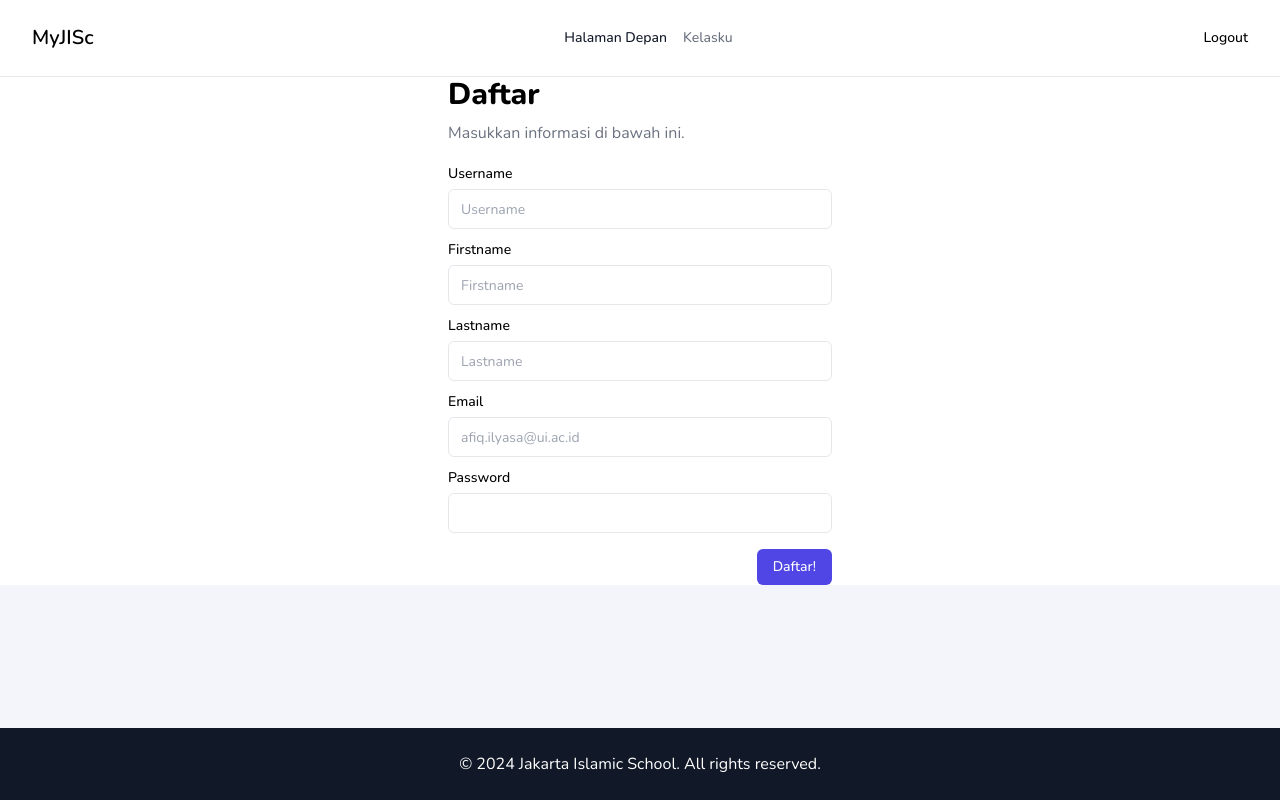
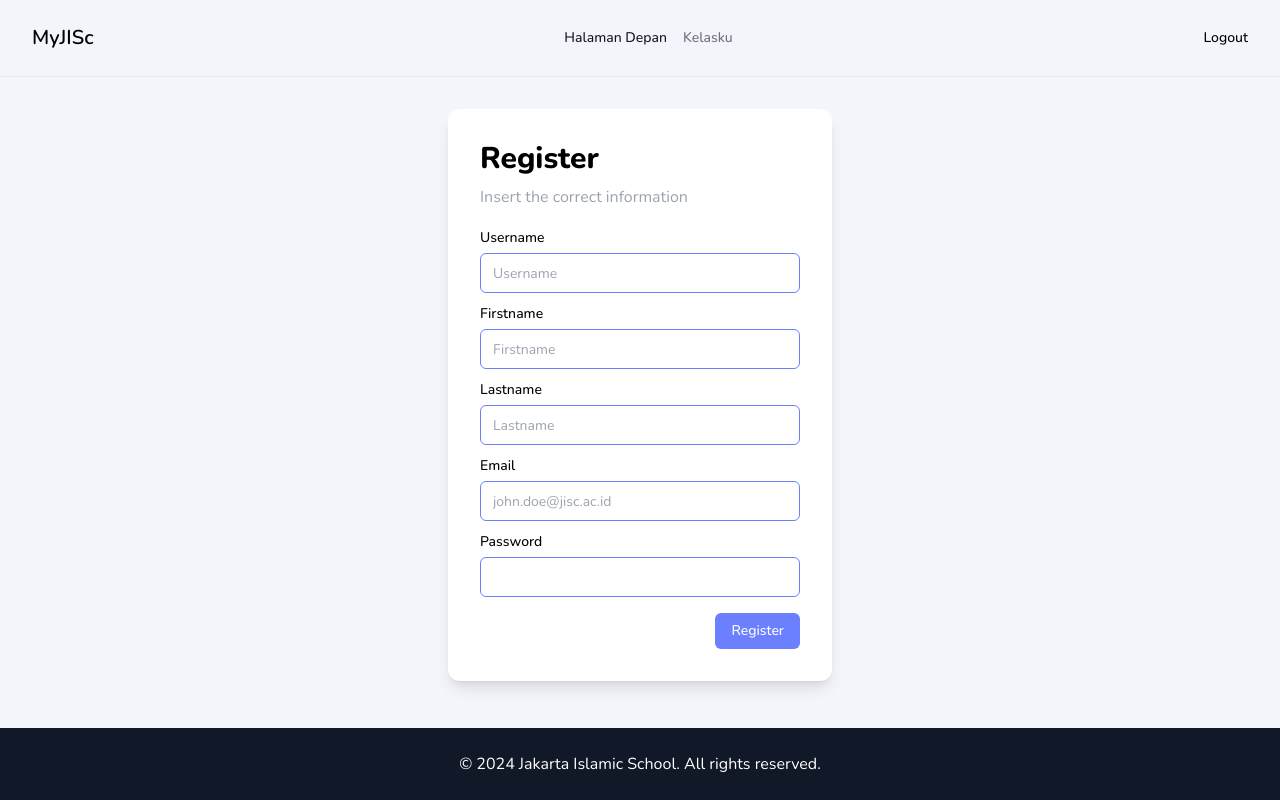
Before and after one commit to KingGedorah/d09-el-yasa-front-end, a Next.js app: page /user/register in a window 1280 px wide. Built offline with nearby package versions, Linux system fonts and the light colour scheme.

Commit message:
feat: fix styling for login and register

```diff
--- a/src/app/user/login/page.js
+++ b/src/app/user/login/page.js
@@ -24,7 +24,7 @@ const LoginPage = () => {
       sessionStorage.setItem('jwtToken', token);
       console.log(token);
       // Redirect to dashboard or some other page on successful login
-      window.location.href = '/artikel/1';
+      window.location.href = '/';
     } catch (error) {
       setError('Invalid email or password');
     }
@@ -38,7 +38,7 @@ const LoginPage = () => {
   };
 
   return (
-    <div className="bg-white dark:bg-gray-950">
+    <div className="bg-white">
       <Head>
         <title>Your Title</title>
         <meta charSet="UTF-8" />
@@ -48,13 +48,13 @@ const LoginPage = () => {
 
       <Navbar handleLogout={handleLogout} />
 
-      <main className="py-16 md:py-24 lg:py-32">
-        <div className="container px-4 md:px-6 flex items-center justify-center">
-          <div className="w-full max-w-sm space-y-4">
+      <main className="py-16 md:py-24 lg:py-32 bg-[#F3F5FB]">
+        <div className="container px-4 md:px-6 flex items-center justify-center mx-auto">
+          <div className="w-full max-w-sm space-y-4 p-8 bg-white rounded-xl shadow-lg">
             <div className="space-y-2">
-              <h1 className="text-3xl font-extrabold font-nunito-sans">Masuk</h1>
-              <p className="text-gray-500 dark:text-gray-400 font-nunito-sans">
-                Masukkan informasi akun Anda di bawah ini.
+              <h1 className="text-3xl font-extrabold font-nunito-sans">Welcome Back!</h1>
+              <p className="text-gray-400 font-nunito">
+                Please enter your account information
               </p>
             </div>
             <form onSubmit={handleSubmit}>
@@ -64,9 +64,10 @@ const LoginPage = () => {
                     Email
                   </label>
                   <input
-                    className="h-10 w-full rounded-md border bg-white px-3 py-2 text-sm placeholder-gray-400 focus:outline-none focus:ring-2 focus:ring-indigo-500 font-nunito-sans"
+                    required
+                    className="h-10 w-full rounded-md border border-[#6C80FF] px-3 py-2 text-sm placeholder-gray-400 font-nunito"
                     id="email"
-                    placeholder="afiq.ilyasa@ui.ac.id"
+                    placeholder="john.doe@jisc.ac.id"
                     value={email}
                     onChange={(e) => setEmail(e.target.value)}
                     style={{ color: 'black' }}
@@ -78,7 +79,8 @@ const LoginPage = () => {
                     Password
                   </label>
                   <input
-                    className="h-10 w-full rounded-md border bg-white px-3 py-2 text-sm placeholder-gray-400 focus:outline-none focus:ring-2 focus:ring-indigo-500 font-nunito-sans"
+                    required
+                    className="h-10 w-full rounded-md border border-[#6C80FF] px-3 py-2 text-sm placeholder-gray-400 font-nunito-sans"
                     id="password"
                     type="password"
                     value={password}
@@ -87,14 +89,13 @@ const LoginPage = () => {
                   />
                 </div>
               </div>
-
               {/* Submit */}
               <div className="flex justify-end mt-4">
                 <button
                   type="submit"
-                  className="px-4 py-2 text-sm font-medium rounded-md text-white bg-indigo-600 hover:bg-indigo-700 focus:outline-none focus:bg-indigo-700 font-nunito-sans"
+                  className="px-4 py-2 text-sm font-medium rounded-md text-white bg-[#6C80FF] hover:bg-indigo-700 focus:outline-none focus:bg-indigo-700 font-nunito"
                 >
-                  Masuk
+                  Login
                 </button>
               </div>
             </form>
--- a/src/app/user/register/page.js
+++ b/src/app/user/register/page.js
@@ -19,18 +19,15 @@ const RegisterPage = () => {
   const handleSubmit = async (e) => {
     e.preventDefault();
     try {
-      const response = await axios.post('https://myjisc-user-e270dbbfd631.herokuapp.com/api/v1/auth/Register', {
+      await axios.post('https://myjisc-user-e270dbbfd631.herokuapp.com/api/v1/auth/Register', {
         username,
         firstname: firstName,
         lastname: lastName,
         email,
         password
       });
-      const token = response.data.token;
-      sessionStorage.setItem('jwtToken', token);
-      console.log(token);
       // Redirect to dashboard or some other page on successful registration
-      // window.location.href = '/dashboard';
+      window.location.href = '/user/login';
     } catch (error) {
       console.error('Registration failed:', error);
       setError('Registration failed. Please try again.');
@@ -38,29 +35,30 @@ const RegisterPage = () => {
   };
 
   return (
-    <div className="bg-white dark:bg-gray-950">
+    <div className="bg-[#F3F5FB]">
       <Navbar />
-      <div className="container px-4 md:px-6 flex items-center justify-center">
-        <div className="w-full max-w-sm space-y-4">
+      <div className="container py-8 px-4 md:px-6 flex items-center justify-center mx-auto">
+        <div className="w-full max-w-sm space-y-4 bg-white p-8 rounded-xl shadow-lg">
           <div className="space-y-2">
-            <h1 className="text-3xl font-extrabold font-nunito-sans">Daftar</h1>
-            <p className="text-gray-500 dark:text-gray-400 font-nunito-sans">
-              Masukkan informasi di bawah ini.
+            <h1 className="text-3xl font-extrabold font-nunito-sans">Register</h1>
+            <p className="text-gray-400  font-nunito">
+              Insert the correct information
             </p>
           </div>
           <form onSubmit={handleSubmit}>
             <div className="space-y-2">
               <div className="space-y-1">
-                <label htmlFor="username" className="inline-block text-sm font-medium font-nunito-sans">
+                <label htmlFor="username" className="inline-block text-sm font-medium font-nunito">
                   Username
                 </label>
                 <input
-                  className="h-10 w-full rounded-md border bg-white px-3 py-2 text-sm placeholder-gray-400 focus:outline-none focus:ring-2 focus:ring-indigo-500 font-nunito-sans"
+                  className="h-10 w-full rounded-md border border-[#6C80FF] bg-white px-3 py-2 text-sm placeholder-gray-400  font-nunito"
                   id="username"
                   placeholder="Username"
                   value={username}
                   onChange={(e) => setUsername(e.target.value)}
                   style={{ color: 'black' }}
+                  required
                 />
               </div>
 
@@ -69,12 +67,13 @@ const RegisterPage = () => {
                   Firstname
                 </label>
                 <input
-                  className="h-10 w-full rounded-md border bg-white px-3 py-2 text-sm placeholder-gray-400 focus:outline-none focus:ring-2 focus:ring-indigo-500 font-nunito-sans"
+                  className="h-10 w-full rounded-md border border-[#6C80FF] bg-white px-3 py-2 text-sm placeholder-gray-400 font-nunito"
                   id="firstname"
                   placeholder="Firstname"
                   value={firstName}
                   onChange={(e) => setFirstName(e.target.value)}
                   style={{ color: 'black' }}
+                  required
                 />
               </div>
 
@@ -83,12 +82,13 @@ const RegisterPage = () => {
                   Lastname
                 </label>
                 <input
-                  className="h-10 w-full rounded-md border bg-white px-3 py-2 text-sm placeholder-gray-400 focus:outline-none focus:ring-2 focus:ring-indigo-500 font-nunito-sans"
+                  className="h-10 w-full rounded-md border border-[#6C80FF] bg-white px-3 py-2 text-sm placeholder-gray-400 font-nunito"
                   id="lastname"
                   placeholder="Lastname"
                   value={lastName}
                   onChange={(e) => setLastName(e.target.value)}
                   style={{ color: 'black' }}
+                  required
                 />
               </div>
 
@@ -97,13 +97,14 @@ const RegisterPage = () => {
                   Email
                 </label>
                 <input
-                  className="h-10 w-full rounded-md border bg-white px-3 py-2 text-sm placeholder-gray-400 focus:outline-none focus:ring-2 focus:ring-indigo-500 font-nunito-sans"
+                  className="h-10 w-full rounded-md border border-[#6C80FF] bg-white px-3 py-2 text-sm placeholder-gray-400 font-nunito"
                   id="email"
-                  placeholder="afiq.ilyasa@ui.ac.id"
+                  placeholder="john.doe@jisc.ac.id"
                   type="email"
                   value={email}
                   onChange={(e) => setEmail(e.target.value)}
                   style={{ color: 'black' }}
+                  required
                 />
               </div>
 
@@ -112,12 +113,13 @@ const RegisterPage = () => {
                   Password
                 </label>
                 <input
-                  className="h-10 w-full rounded-md border bg-white px-3 py-2 text-sm placeholder-gray-400 focus:outline-none focus:ring-2 focus:ring-indigo-500 font-nunito-sans"
+                  className="h-10 w-full rounded-md border border-[#6C80FF] bg-white px-3 py-2 text-sm placeholder-gray-400  focus:outline-none focus:ring-2 focus:ring-indigo-500 font-nunito-sans"
                   id="password"
                   type="password"
                   value={password}
                   onChange={(e) => setPassword(e.target.value)}
                   style={{ color: 'black' }}
+                  required
                 />
               </div>
 
@@ -143,9 +145,9 @@ const RegisterPage = () => {
             <div className="flex justify-end mt-4">
               <button
                 type="submit"
-                className="px-4 py-2 text-sm font-medium rounded-md text-white bg-indigo-600 hover:bg-indigo-700 focus:outline-none focus:bg-indigo-700 font-nunito-sans"
+                className="px-4 py-2 text-sm font-medium rounded-md text-white bg-[#6C80FF] hover:bg-indigo-700 focus:outline-none focus:bg-indigo-700 font-nunito"
               >
-                Daftar!
+                Register
               </button>
             </div>
           </form>
```
